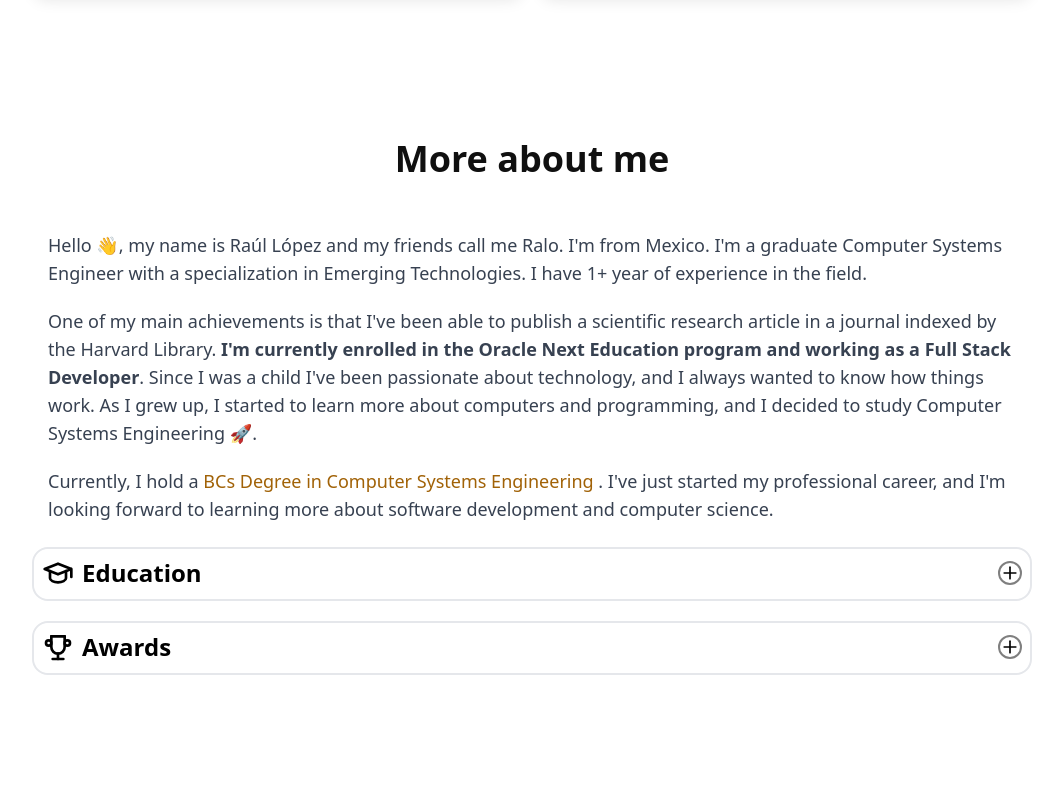
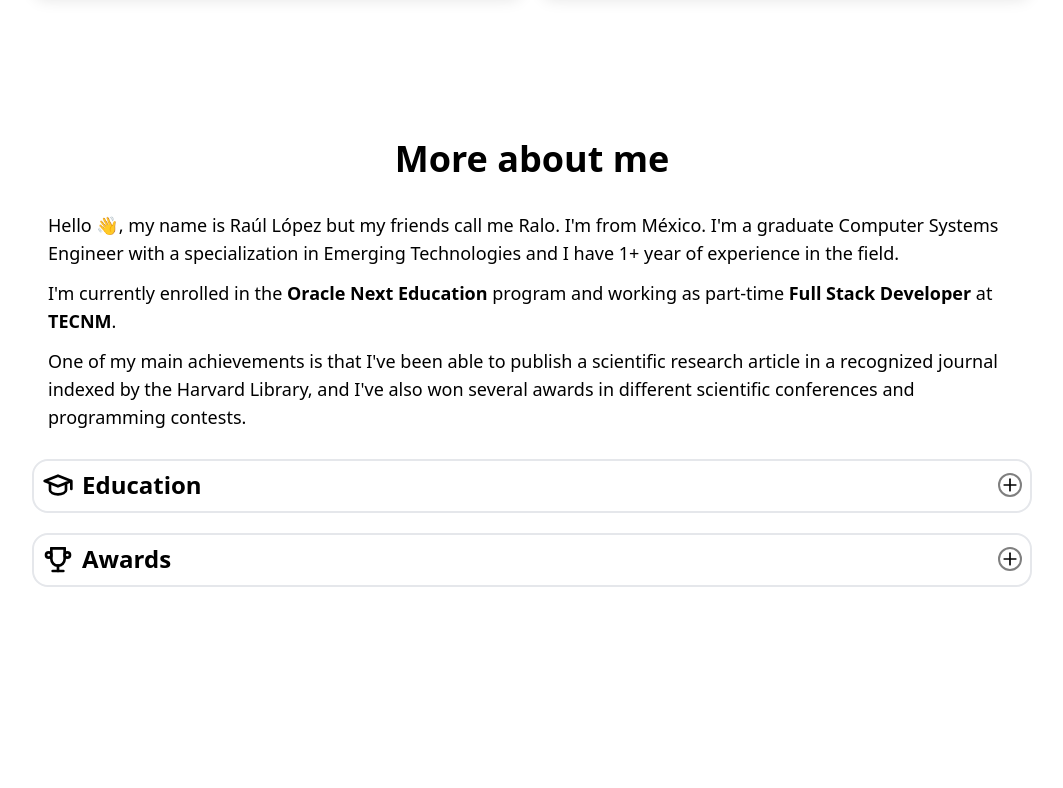
Before and after one commit to ralodev/ralodev, a Vue app: page / in a window 1280 px wide. Shown: the part 3920-4708 px from the top of the page, without its empty margins (108-1171 px from the left). Built offline with nearby package versions, Linux system fonts and the light colour scheme.

Commit message:
Update AboutSection.vue

```diff
--- a/src/views/home/AboutSection.vue
+++ b/src/views/home/AboutSection.vue
@@ -6,62 +6,34 @@
   >
     <!-- Section header -->
     <header class="">
-      <h2
-        className="dark:text-dtext1 text-ltext1 font-semibold text-4xl text-center my-4"
-      >
-        More about me
-      </h2>
+      <h2 className="font-semibold text-4xl text-center my-4">More about me</h2>
     </header>
     <!-- Introduction -->
-    <section class="text-[#14142b] dark:text-dtext2">
-      <div class="relative p-4 duration-500">
+    <section class="p-4">
       <div
-          class="col-span-2 my-auto block items-center justify-center pt-10 text-center md:text-start lg:col-span-1 lg:pt-0"
+        class="col-span-2 my-auto block items-center justify-center space-y-3 text-center text-base md:text-start md:text-lg"
       >
-          <p
-            className="dark:text-gray-200 pt-3 md:text-lg text-base text-gray-700 my-2"
-          >
-            <!--name: Soy Raúl López, soy de México-->
-            Hello 👋, my name is Raúl López and my friends call me Ralo. I'm
-            from Mexico.
-            <!--education: Soy un ingeniero en sistemas computacionales-->
-            I'm a graduate Computer Systems Engineer with a specialization in
-            Emerging Technologies.
-            <!--fact: Cuento con 1 año en prácticas profesionales-->
-            I have 1+ year of experience in the field.
+        <p>
+          Hello 👋, my name is Raúl López but my friends call me Ralo. I'm from
+          México. I'm a graduate Computer Systems Engineer with a specialization
+          in Emerging Technologies and I have 1+ year of experience in the
+          field.
         </p>
-          <p
-            className="dark:text-gray-200 pt-3 md:text-lg text-base text-gray-700 my-2"
-          >
-            <!--what im doing-->
+        <p>
+          I'm currently enrolled in the
+          <strong>Oracle Next Education</strong> program and working as
+          part-time <strong>Full Stack Developer</strong> at
+          <strong>TECNM</strong>.
+        </p>
+        <p>
           One of my main achievements is that I've been able to publish a
-            scientific research article in a journal indexed by the Harvard
-            Library.
-            <strong
-              >I'm currently enrolled in the Oracle Next Education program and
-              working as a Full Stack Developer</strong
-            >.
-            <!--what i like-->
-            <!--hitos-->
-            Since I was a child I've been passionate about technology, and I
-            always wanted to know how things work. As I grew up, I started to
-            learn more about computers and programming, and I decided to study
-            Computer Systems Engineering 🚀.
-          </p>
-          <p
-            className="dark:text-gray-200 pt-3 md:text-lg text-base text-gray-700 my-2"
-          >
-            Currently, I hold a
-            <span class="text-yellow-700 dark:text-yellow-100"
-              >BCs Degree in Computer Systems Engineering</span
-            >
-            . I've just started my professional career, and I'm looking forward
-            to learning more about software development and computer science.
+          scientific research article in a recognized journal indexed by the
+          Harvard Library, and I've also won several awards in different
+          scientific conferences and programming contests.
         </p>
         <span class="flex justify-evenly md:justify-normal md:gap-5">
           <span class="flex gap-5"> </span>
         </span>
-        </div>
       </div>
     </section>
     <!-- END OF SECTION -->
@@ -100,20 +72,18 @@
           />
         </span>
         <span class="my-auto w-full px-2">
+          <!--date-->
+          <time class="time text-sm uppercase">Jan 2024 - Sep 2024 </time>
           <!--title-->
-          <p class="text-lg font-semibold">AlumniONE, Oracle Next Education</p>
-          <!--date-->
-          <time class="text-sm uppercase dark:text-gray-400"
-            >Jan 2024 - Sep 2024
-          </time>
+          <p class="text-xl font-semibold">AlumniONE, Oracle Next Education</p>
           <!--site-->
-          <p class="font-medium">Alura</p>
+          <p class="text-lg font-medium">@ Alura</p>
         </span>
       </div>
-      <p class="inline-block">
+      <p class="inline-block dark:text-neutral-300">
         I'm currently enrolled in the Oracle Next Education program, where I'm
-        currently learning about web development with a focus on Backend using
-        Java and Spring Boot.
+        learning about web development with a focus on Backend using Java and
+        Spring Boot.
       </p>
       <!-- tecnm -->
       <div class="mt-4 flex">
@@ -125,20 +95,20 @@
           />
         </span>
         <span class="my-auto w-8/12 px-2">
+          <!--date-->
+          <time class="time text-sm uppercase">Aug 2018 - Jul 2023</time>
           <!--title-->
-          <p class="text-lg font-semibold">
+          <p class="text-xl font-semibold">
             Bachelor's Degree in Computer Systems Engineering
           </p>
-          <!--date-->
-          <time class="text-sm uppercase dark:text-gray-400"
-            >Aug 2018 - Jul 2023</time
-          >
           <!--site-->
-          <p class="h">National Technological Institute Of Mexico</p>
+          <p class="text-lg font-medium">
+            @ National Technological Institute Of Mexico
+          </p>
         </span>
       </div>
 
-      <p class="mb-4">
+      <p class="mb-4 dark:text-neutral-300">
         I'm a graduate Computer Systems Engineer with a specialization in
         Emerging Technologies. In my career, I learned about the fundamentals of
         computer science, software development, and emerging technologies such
@@ -382,45 +352,10 @@
 import CollapsiblePanel from '@/components/CollapsiblePanel.vue';
 import tecnm from '/src/assets/img/tecnm.webp';
 import one from '/src/assets/img/one.webp';
-import toefl from '@/assets/img/toefl.webp';
-import platzi from '@/assets/img/platzi.webp';
-import capacitate from '@/assets/img/capacitate.webp';
-import { ref } from 'vue';
 import AwardCard from '@/components/AwardCard.vue';
 import tehuacan from '@/assets/img/awards/tehuacan.webp';
 import salle from '@/assets/img/awards/salle.webp';
 import ciencias from '@/assets/img/awards/ciencia-sas.webp';
 import omegaup from '@/assets/img/awards/omegaup.webp';
 import avatar from '@/assets/img/avatar.webp';
-
-function visitCiencias() {
-  window.open('https://rc.cienciasas.org/index.php/rc/Indexacion', '_blank');
-}
-function visitTehuacan() {
-  window.open('https://www.buap.mx/', '_blank');
-}
-function visitOmegaup() {
-  window.open('https://omegaup.com/profile/ralo-dev/#contests', '_blank');
-}
-function visitSalle() {
-  window.open(
-    'https://www.instagram.com/dakota_danonino/p/Cigo0eLsOlk/',
-    '_blank'
-  );
-}
-function visitIto() {
-  window.open(
-    'http://201.132.162.254:17000/noticias/img/2022/CONVOCATORIA_ABRIL.pdf',
-    '_blank'
-  );
-}
-const showCourses = ref(false);
-const showAwards = ref(false);
-
-function toggleCourses() {
-  showCourses.value = !showCourses.value;
-}
-function toggleAwards() {
-  showAwards.value = !showAwards.value;
-}
 </script>
```
Lines whose indentation alone changed are shown as unchanged.
